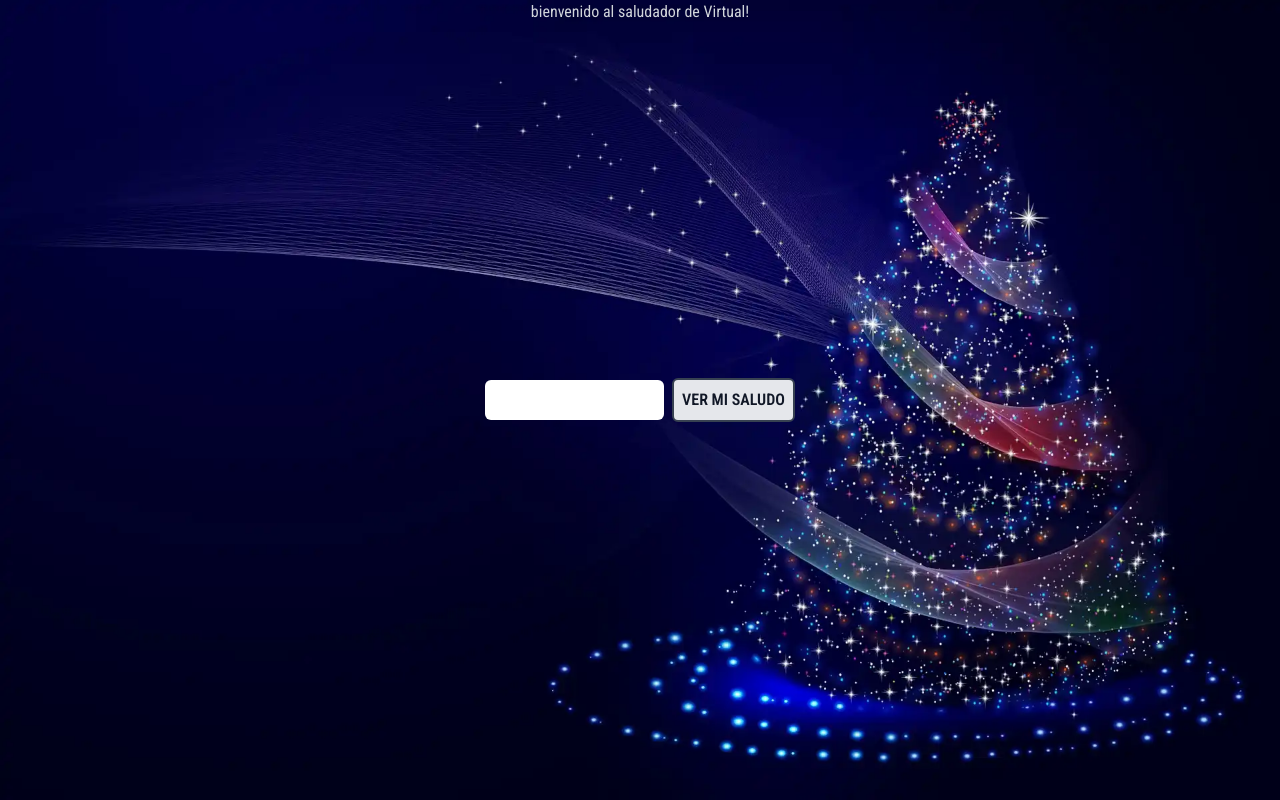
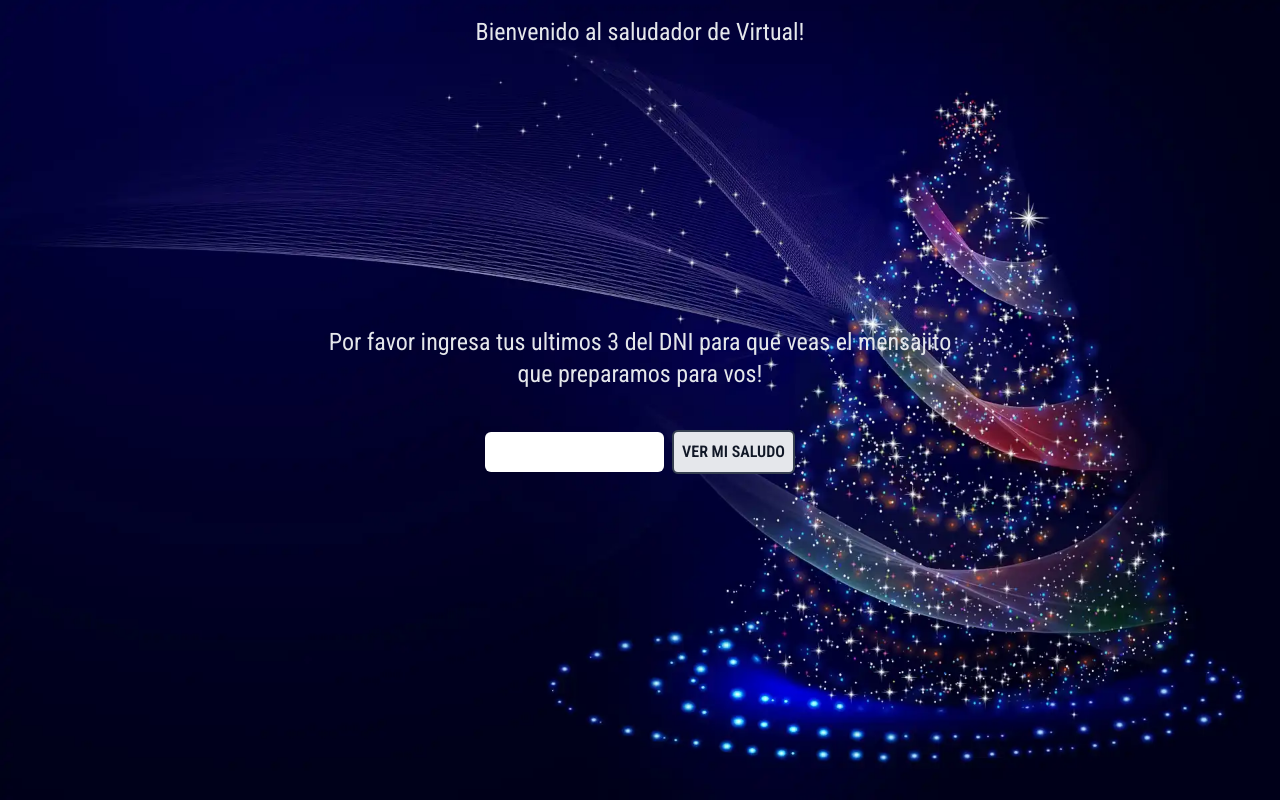
Before and after one commit to anmedina-arg/virtual-salutaciones, a Next.js app: page / in a window 1280 px wide. Built offline with nearby package versions, Linux system fonts and the light colour scheme.

Commit message:
add instructions text

```diff
--- a/src/app/page.tsx
+++ b/src/app/page.tsx
@@ -24,13 +24,16 @@ export default function Home() {
 
   return (
     <main className="flex flex-col min-h-screen">
-      <h1 className="text-gray-300 text-center items-center justify-center w-screen absolute">bienvenido al saludador de Virtual!</h1>
-      <form onSubmit={handleSubmit} className="flex gap-2 items-center justify-center min-h-screen">
-        <input type="text" onChange={handleChange} value={filtro} className="p-2 rounded-md"/>
-        <Link href={`/${filtro}`}>
-          <Button label="ver mi saludo"/>
-        </Link>
-      </form>
+      <h1 className="text-gray-200 text-center items-center justify-center w-screen absolute text-2xl top-4">Bienvenido al saludador de Virtual!</h1>
+      <div className="h-screen flex flex-col justify-center items-center gap-10">
+        <p className="text-gray-200 w-1/2 text-2xl text-center ">Por favor ingresa tus ultimos 3 del DNI para que veas el mensajito que preparamos para vos!</p>
+        <form onSubmit={handleSubmit} className="flex gap-2 items-center justify-center ">
+          <input type="text" onChange={handleChange} value={filtro} className="p-2 rounded-md" />
+          <Link href={`/${filtro}`}>
+            <Button label="ver mi saludo"/>
+          </Link>
+        </form>
+      </div>
     </main>
   );
 }
```
